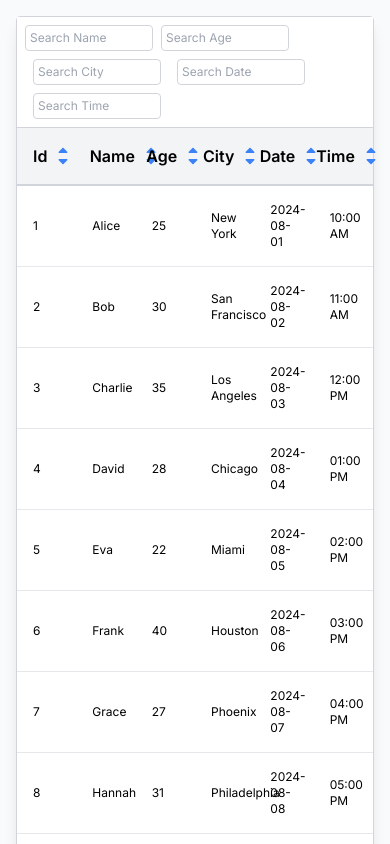
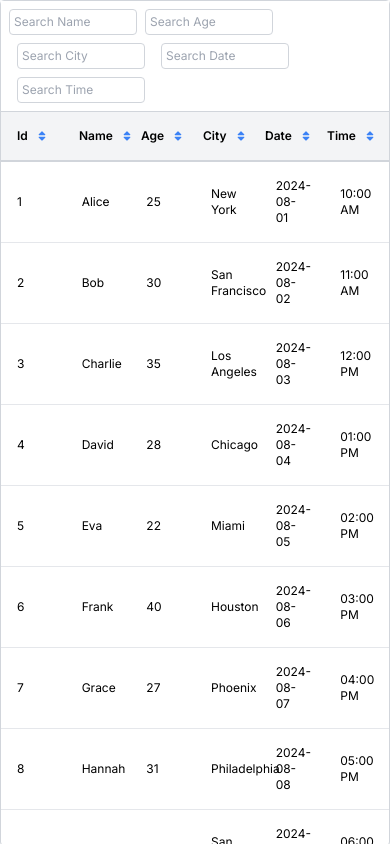
Before and after one commit to Anuj9675/react-components, a Next.js app: page / in a window 390 px wide. Shown: the top 844 px of the page. Built offline with nearby package versions, Linux system fonts and the light colour scheme.

Commit message:
make table header stick on top with text size responsive

```diff
--- a/app/globals.css
+++ b/app/globals.css
@@ -1,3 +1,7 @@
 @tailwind base;
 @tailwind components;
 @tailwind utilities;
+
+body {
+    overflow: hidden;
+}
--- a/app/page.tsx
+++ b/app/page.tsx
@@ -1,13 +1,13 @@
 // frontend/app/page.tsx
+
+import { Table } from '@/components';
 import React from 'react';
-import { DataTable } from '../components';
-import { dummyData } from '../components';
+
 
 const Page: React.FC = () => {
   return (
-    <div>
-
-      <DataTable data={dummyData} />
+    <div >
+     <Table/>
     </div>
   );
 };
--- a/components/data-table/DataTable.tsx
+++ b/components/data-table/DataTable.tsx
@@ -1,5 +1,5 @@
 'use client';
-import React, { useState } from 'react';
+import React, { useState, useEffect } from 'react';
 import { DataTableHeader } from './DataTableHeader';
 import { DataRow, DataTableProps } from '@/types/dataTableTypes';
 
@@ -42,7 +42,6 @@ export const DataTable: React.FC<DataTableProps> = ({ data }) => {
 
     if (typeof aValue === 'string' && typeof bValue === 'string') {
       if (sortColumn === 'time') {
-        // Handle time sorting
         const [aTime, aPeriod] = aValue.split(' ') as [string, string];
         const [bTime, bPeriod] = bValue.split(' ') as [string, string];
         const aTimeMinutes = convertTimeToMinutes(aTime, aPeriod);
@@ -50,7 +49,6 @@ export const DataTable: React.FC<DataTableProps> = ({ data }) => {
         return (aTimeMinutes - bTimeMinutes) * (sortDirection === 'asc' ? 1 : -1);
       }
 
-      // General string sorting
       const aDate = new Date(aValue);
       const bDate = new Date(bValue);
       if (!isNaN(aDate.getTime()) && !isNaN(bDate.getTime())) {
@@ -63,7 +61,7 @@ export const DataTable: React.FC<DataTableProps> = ({ data }) => {
       return (aValue - bValue) * (sortDirection === 'asc' ? 1 : -1);
     }
 
-    return 0; // Default case if types don't match
+    return 0;
   });
 
   const convertTimeToMinutes = (time: string, period: string) => {
@@ -73,8 +71,11 @@ export const DataTable: React.FC<DataTableProps> = ({ data }) => {
   };
 
   return (
-    <div className="flex items-center justify-center min-h-screen p-4 bg-gray-50">
+    <div className=" bg-gray-50">
+      <div className="flex items-center justify-center">
         <div className="w-full max-w-full sm:max-w-4xl md:max-w-6xl border border-gray-300 rounded shadow-lg bg-white">
+          <div className="h-screen flex flex-col">
+            <div className="flex-shrink-0">
               <DataTableHeader
                 filterTextName={filterTextName}
                 filterTextAge={filterTextAge}
@@ -91,10 +92,11 @@ export const DataTable: React.FC<DataTableProps> = ({ data }) => {
                 onSortChange={handleSortChange}
                 columns={columns}
               />
-        <div className="overflow-x-auto">
+            </div>
+            <div className="flex-grow overflow-auto">
               <table className="w-full min-w-full table-fixed border-t shadow border-gray-300 text-xs sm:text-sm md:text-base">
                 <tbody>
-              {sortedData.map(row => (
+                  {sortedData.map((row) => (
                     <tr key={row.id} className="hover:bg-gray-100">
                       {columns.map((column, index) => (
                         <td
@@ -111,5 +113,7 @@ export const DataTable: React.FC<DataTableProps> = ({ data }) => {
             </div>
           </div>
         </div>
+      </div>
+    </div>
   );
 };
--- a/components/data-table/DataTableHeader.tsx
+++ b/components/data-table/DataTableHeader.tsx
@@ -72,7 +72,7 @@ export const DataTableHeader: React.FC<DataTableHeaderProps> = ({
         </div>
       </div>
       <div className="bg-gray-100 border-t border-gray-300">
-        <div className="p-2 md:p-4 flex flex-row">
+        <div className="p-2 md:p-4 flex flex-row text-xs sm:text-sm md:text-base">
           {columns.map((column, index) => (
             <div
               key={column}
--- /dev/null
+++ b/components/data-table/Table.tsx
@@ -0,0 +1,10 @@
+import { DataTable } from './DataTable';
+import { dummyData } from './dummyData';
+
+export const Table: React.FC = () => {
+    return (
+      <div >
+        <DataTable data={dummyData}  />
+      </div>
+    );
+  };
--- a/components/data-table/index.ts
+++ b/components/data-table/index.ts
@@ -2,3 +2,4 @@
 export * from './DataTable';
 export * from './dummyData';
 export * from './DataTableHeader';
+export * from './Table';
```
Lines whose indentation alone changed are shown as unchanged.
